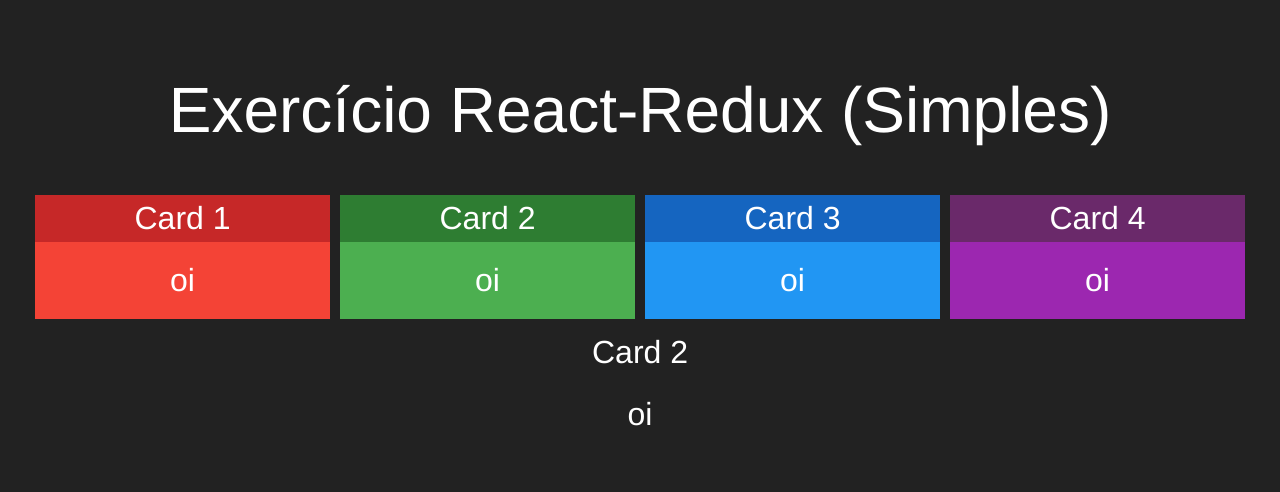
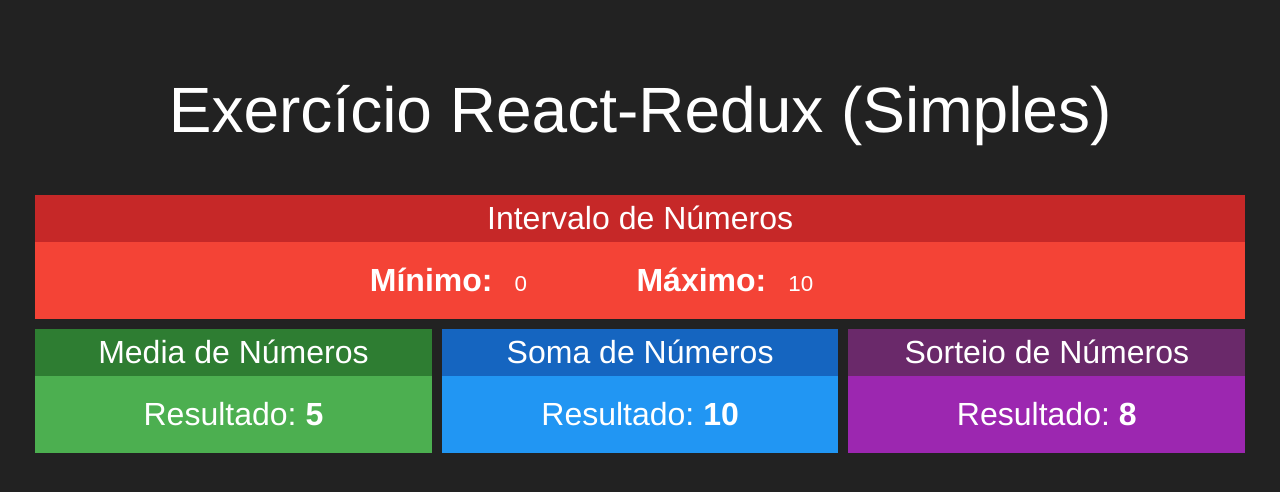
Before and after one commit to dronan/redux-simples, a React (Create React App) app: page / in a window 1280 px wide. Shown: the top 492 px of the page. Built offline with nearby package versions, Linux system fonts and the light colour scheme.

Commit message:
feat(componentes): criando a estrutura inicial de componentes

```diff
--- a/src/App.js
+++ b/src/App.js
@@ -1,21 +1,20 @@
-import logo from './logo.svg';
 import './App.css';
-import Card from './components/Card';
+import Intervalo from './components/Intervalo';
+import Media from './components/Media';
+import Soma from './components/Soma';
+import Sorteio from './components/Sorteio';
 
 function App() {
   return (
     <div className="App">
       <h1>Exercício React-Redux (Simples)</h1>
         <div className='linha'>
-          <Card title="Card 1" red>oi</Card>
-          <Card title="Card 2" green>oi</Card>
-          <Card title="Card 3" blue>oi</Card>
-          <Card title="Card 4" purple>oi</Card>
+          <Intervalo />
         </div>
         <div className='linha'>
-          <Card title="Card 2">
-            oi
-          </Card>
+          <Media />
+          <Soma />
+          <Sorteio />
         </div>
     </div>
   );
--- /dev/null
+++ b/src/components/Intervalo.css
@@ -0,0 +1,9 @@
+.Intervalo input {
+    font-size: 1.4rem;
+    border: none;
+    background-color: transparent;
+    margin-left: 20px;
+    margin-right: 20px;
+    width: 100px;
+    color: #ffffff;
+}
--- /dev/null
+++ b/src/components/Intervalo.jsx
@@ -0,0 +1,20 @@
+import './Intervalo.css'
+import React from 'react'
+import Card from './Card'
+
+export default props => {
+    return (
+        <Card title="Intervalo de Números" red>
+            <div className="Intervalo">
+                <span>
+                    <strong>Mínimo:</strong>
+                    <input type="number" value={0} readOnly/>
+                </span>
+                <span>
+                    <strong>Máximo:</strong>
+                    <input type="number" value={10} readOnly/>
+                </span>
+            </div>
+        </Card>
+    )
+}
--- /dev/null
+++ b/src/components/Media.jsx
@@ -0,0 +1,15 @@
+import React from 'react'
+import Card from './Card'
+
+export default props => {
+    return (
+        <Card title="Media de Números" green>
+            <div>
+                <span>
+                    <span>Resultado: </span>
+                    <strong>5</strong>
+                </span>
+            </div>
+        </Card>
+    )
+}
--- /dev/null
+++ b/src/components/Soma.jsx
@@ -0,0 +1,15 @@
+import React from 'react'
+import Card from './Card'
+
+export default props => {
+    return (
+        <Card title="Soma de Números" blue>
+            <div>
+                <span>
+                    <span>Resultado: </span>
+                    <strong>10</strong>
+                </span>
+            </div>
+        </Card>
+    )
+}
--- /dev/null
+++ b/src/components/Sorteio.jsx
@@ -0,0 +1,15 @@
+import React from 'react'
+import Card from './Card'
+
+export default props => {
+    return (
+        <Card title="Sorteio de Números" purple>
+            <div>
+                <span>
+                    <span>Resultado: </span>
+                    <strong>8</strong>
+                </span>
+            </div>
+        </Card>
+    )
+}
```
